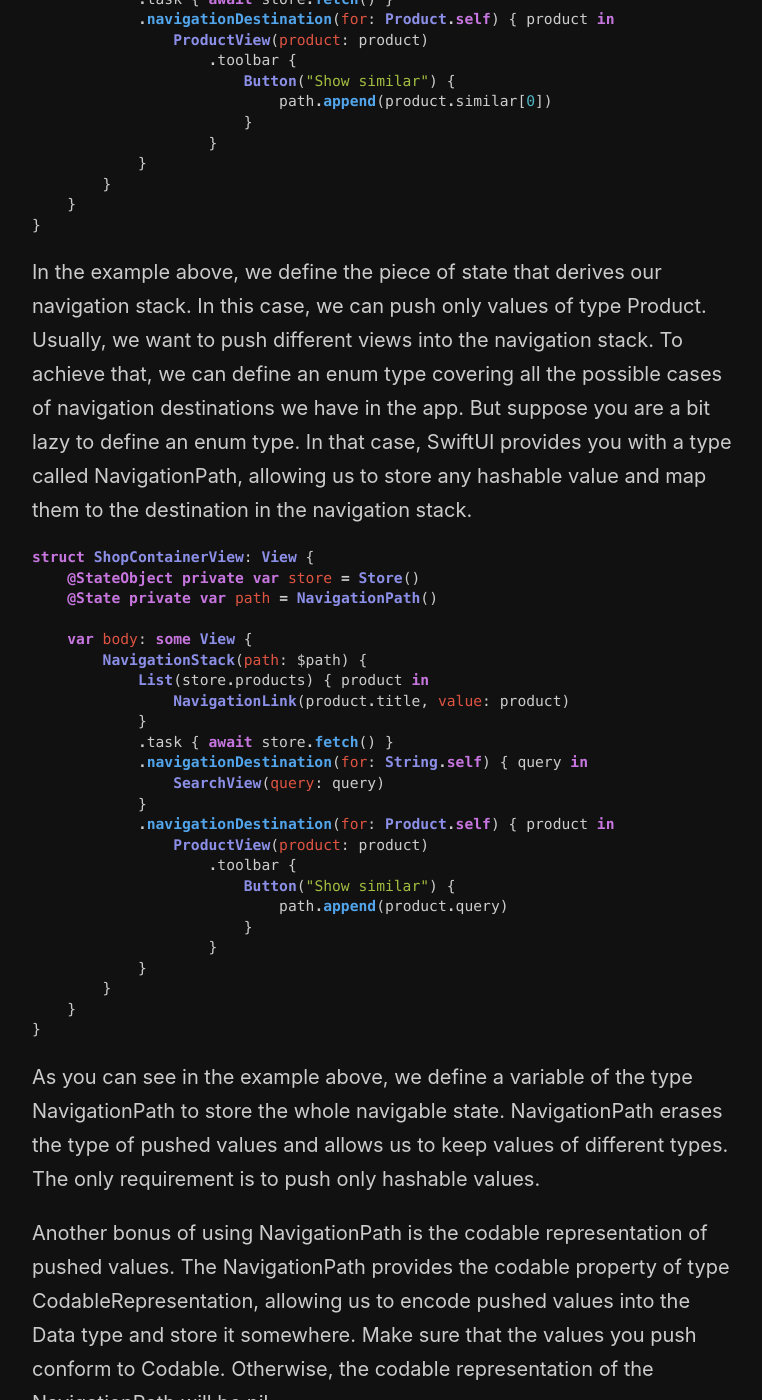
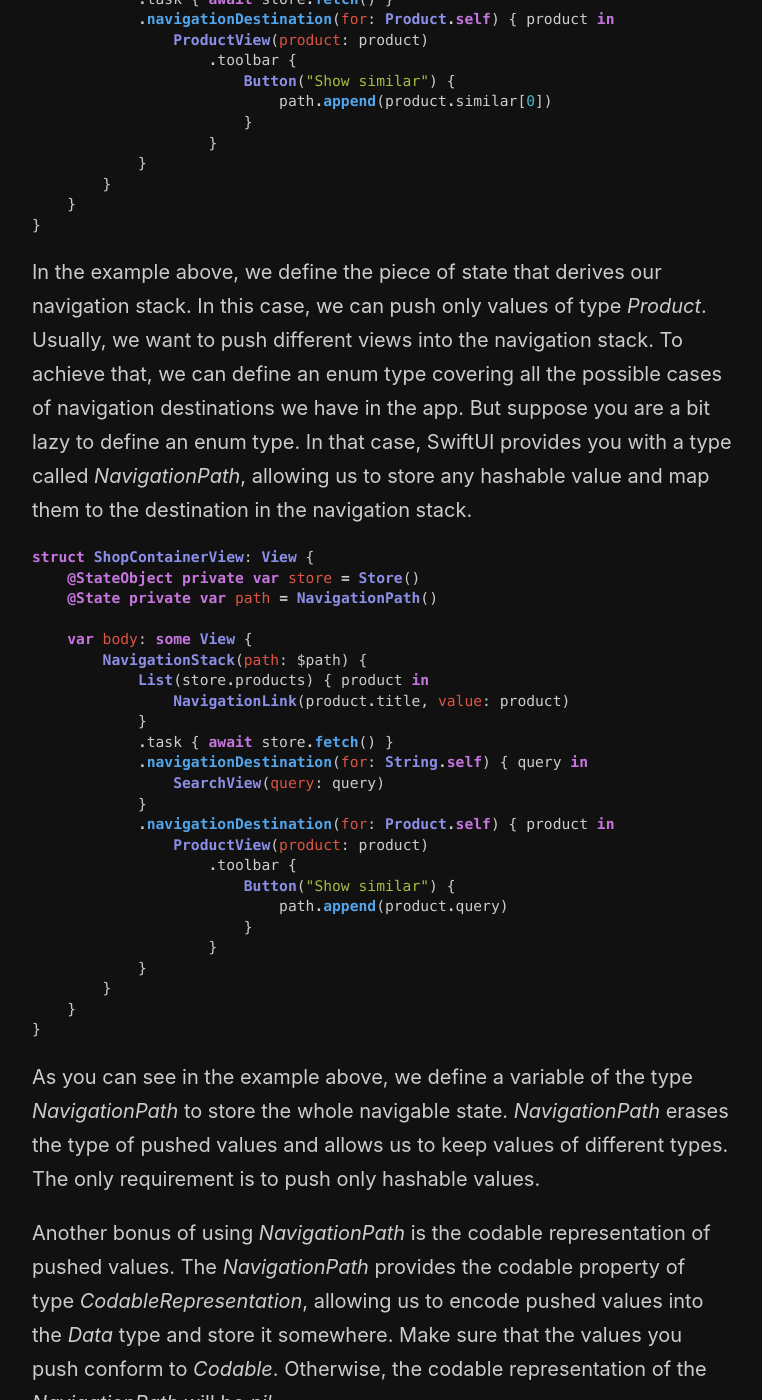
Before and after one commit to mecid/mecid.github.io, a Jekyll site: the page built from _posts/2022-10-05-mastering-navigationstack-in-swiftui-navigationpath.md, in a window 1280 px wide and 1400 px high, scrolled down 821 px. Shown: the whole window, without its empty margins (258-1020 px from the left). Built offline with Jekyll 4.4.1, drawn with Linux system fonts in a browser that asks for light colours; some of the changed text lies outside the part shown.

Commit message:
navigation path post formatted

````diff
--- a/_posts/2022-10-05-mastering-navigationstack-in-swiftui-navigationpath.md
+++ b/_posts/2022-10-05-mastering-navigationstack-in-swiftui-navigationpath.md
@@ -3,7 +3,7 @@ title: Mastering NavigationStack in SwiftUI. NavigationPath.
 layout: post
 ---
 
-SwiftUI provides us with a brand new data-driven navigation API allowing us to map a value to a destination in the view hierarchy. This week I want to continue the story of the new navigation API in SwiftUI by covering another tool. We will learn how to use the NavigationPath type to build a navigation stack with multiple destinations.
+SwiftUI provides us with a brand new data-driven navigation API allowing us to map a value to a destination in the view hierarchy. This week I want to continue the story of the new navigation API in SwiftUI by covering another tool. We will learn how to use the *NavigationPath* type to build a navigation stack with multiple destinations.
 
 As you might know from my previous posts, SwiftUI provides value-based navigation links allowing us to bind value programmatically to any view in the navigation stack. Here is a quick example.
 
@@ -31,7 +31,7 @@ struct ShopContainerView: View {
 }
 ```
 
-In the example above, we define the piece of state that derives our navigation stack. In this case, we can push only values of type Product. Usually, we want to push different views into the navigation stack. To achieve that, we can define an enum type covering all the possible cases of navigation destinations we have in the app. But suppose you are a bit lazy to define an enum type. In that case, SwiftUI provides you with a type called NavigationPath, allowing us to store any hashable value and map them to the destination in the navigation stack.
+In the example above, we define the piece of state that derives our navigation stack. In this case, we can push only values of type *Product*. Usually, we want to push different views into the navigation stack. To achieve that, we can define an enum type covering all the possible cases of navigation destinations we have in the app. But suppose you are a bit lazy to define an enum type. In that case, SwiftUI provides you with a type called *NavigationPath*, allowing us to store any hashable value and map them to the destination in the navigation stack.
 
 ```swift
 struct ShopContainerView: View {
@@ -60,11 +60,11 @@ struct ShopContainerView: View {
 }
 ```
 
-As you can see in the example above, we define a variable of the type NavigationPath to store the whole navigable state. NavigationPath erases the type of pushed values and allows us to keep values of different types. The only requirement is to push only hashable values.
+As you can see in the example above, we define a variable of the type *NavigationPath* to store the whole navigable state. *NavigationPath* erases the type of pushed values and allows us to keep values of different types. The only requirement is to push only hashable values.
 
-Another bonus of using NavigationPath is the codable representation of pushed values. The NavigationPath provides the codable property of type CodableRepresentation, allowing us to encode pushed values into the Data type and store it somewhere. Make sure that the values you push conform to Codable. Otherwise, the codable representation of the NavigationPath will be nil.
+Another bonus of using *NavigationPath* is the codable representation of pushed values. The *NavigationPath* provides the codable property of type *CodableRepresentation*, allowing us to encode pushed values into the *Data* type and store it somewhere. Make sure that the values you push conform to *Codable*. Otherwise, the codable representation of the *NavigationPath* will be *nil*.
 
-The NavigationPath type also has a particular initializer accepting a value of type CodableRepresentation to restore the whole navigation stack from the serialized representation.
+The *NavigationPath* type also has a particular initializer accepting a value of type *CodableRepresentation* to restore the whole navigation stack from the serialized representation.
 
 ```swift
 protocol UrlHandler {
@@ -113,7 +113,7 @@ protocol ActivityHandler {
 }
 ```
 
-Here is the implementation of the NavigationStore type that I use in my apps to maintain navigation and deep linking logic. As you can see, I use the NavigationPath type to keep the state of a navigation stack. There are also helper functions allowing me to serialize and restore the navigation state quickly.
+Here is the implementation of the *NavigationStore* type that I use in my apps to maintain navigation and deep linking logic. As you can see, I use the *NavigationPath* type to keep the state of a navigation stack. There are also helper functions allowing me to serialize and restore the navigation state quickly.
 
 ```swift
 struct AppContainerView: View {
@@ -147,6 +147,6 @@ struct AppContainerView: View {
 }
 ```
 
-As you can see in the example above, we use our NavigationStore to serialize and store the state of navigation in the scene storage.
+As you can see in the example above, we use our *NavigationStore* to serialize and store the state of navigation in the scene storage.
 
-Today we learned how to use the NavigationPath type to push different views programmatically without defining additional types. We also learned how to serialize and store the current state of navigation in the scene storage to provide a better user experience.
+Today we learned how to use the *NavigationPath* type to push different views programmatically without defining additional types. We also learned how to serialize and store the current state of navigation in the scene storage to provide a better user experience.
````
